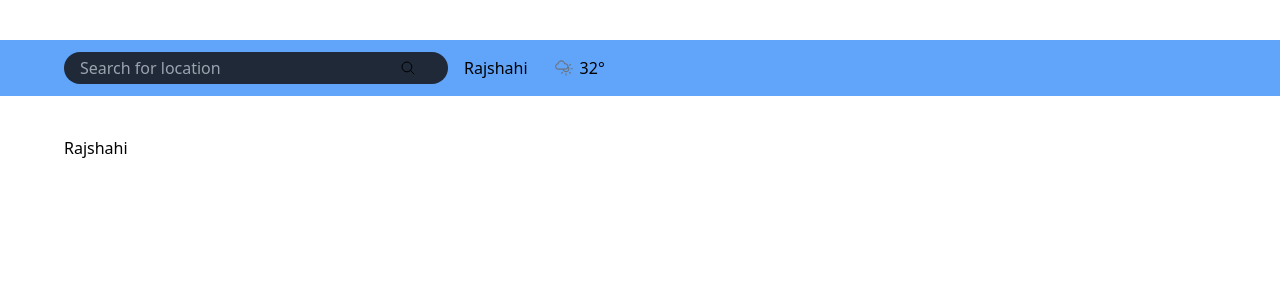
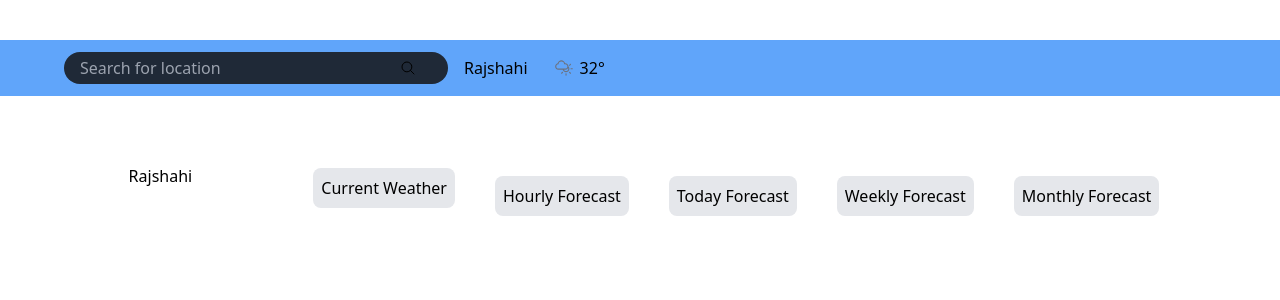
Before and after one commit to TanjimulSabbir/weather-app, a React (Vite) app: page / in a window 1280 px wide. Shown: the top 300 px of the page. Built offline with nearby package versions, Linux system fonts and the light colour scheme; no server answers.

Commit message:
weather display header add

```diff
--- a/src/Pages/DisplayWeather/Weather.jsx
+++ b/src/Pages/DisplayWeather/Weather.jsx
@@ -1,6 +1,7 @@
 import React from 'react';
 import { WiDayCloudyHigh } from "react-icons/wi";
 import getWeatherData from '../../Hooks/getWeatherData';
+import WeatherHeader from './WeatherHeader';
 
 const Weather = ({ temperature, locationName }) => {
     console.log(locationName, "weather component")
@@ -25,9 +26,7 @@ const Weather = ({ temperature, locationName }) => {
     return (
         <div>
             <div>
-                <div className='flex items-center space-x-6'>
-                    <p>{locationName}</p>
-                </div>
+                <WeatherHeader locationName={locationName}></WeatherHeader>
             </div>
         </div>
     );
--- /dev/null
+++ b/src/Pages/DisplayWeather/WeatherHeader.jsx
@@ -0,0 +1,20 @@
+import React from 'react';
+
+const WeatherHeader = ({ locationName }) => {
+    return (
+        <div className='flex flex-col space-y-6 md:flex-row md:justify-around md:items-center'>
+            <div className='flex items-center justify-center md:justify-start space-x-6 px-2 py-2'>
+                <p>{locationName}</p>
+            </div>
+            <div className='flex flex-col space-y-4 md:flex-row md:space-x-10 md:items-center'>
+                <button className="bg-gray-200 px-2 py-2 rounded-lg">Current Weather</button>
+                <button className="bg-gray-200 px-2 py-2 rounded-lg">Hourly Forecast</button>
+                <button className="bg-gray-200 px-2 py-2 rounded-lg">Today Forecast</button>
+                <button className="bg-gray-200 px-2 py-2 rounded-lg">Weekly Forecast</button>
+                <button className="bg-gray-200 px-2 py-2 rounded-lg">Monthly Forecast</button>
+            </div>
+        </div>
+    );
+};
+
+export default WeatherHeader;
```
